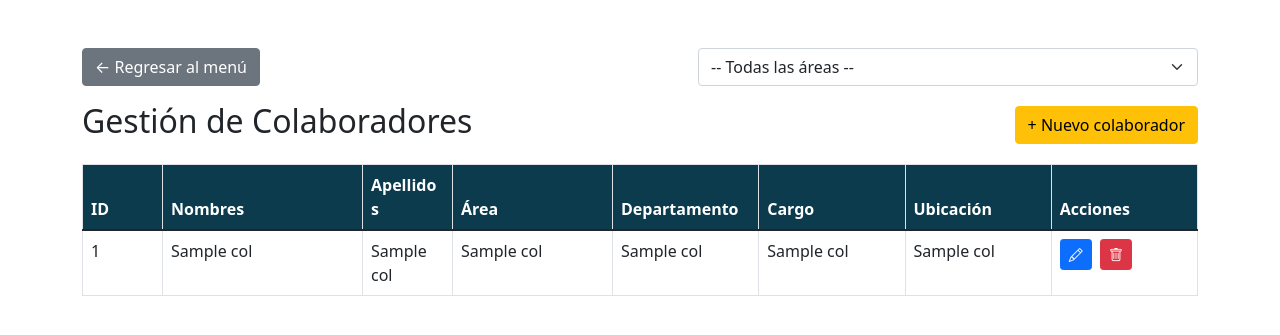
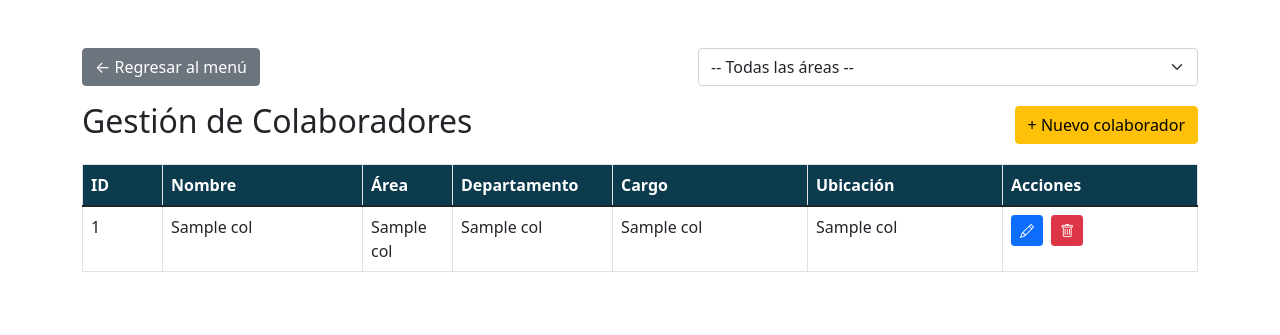
Before and after one commit to ArielCatucuamba/BACK_FRONT_FARBIOPHARMA, a Flask app: template servidor3/templates/Colaboradores/CRUD_Colaboradores.html in a window 1280 px wide. Shown: the part 56-391 px from the top of the page. Run offline with Flask 3, Linux system fonts and the light colour scheme; the visitor is signed in with stand-in values (Sample User, id 1); the template is opened without the code that fills it: most values are stand-ins (such as "Sample title", 1, 10 or a date in 2020); parts of the project's set-up code (start-up, migrations or seed data) failed here and were passed over; some libraries are stand-ins or nearby versions.

Commit message:
Fix: Reparacion de tablas y formuarios

```diff
--- a/servidor3/app.py
+++ b/servidor3/app.py
@@ -12,7 +12,7 @@ app = Flask(__name__)
 
 # Configuración de la aplicación
 app.config['SECRET_KEY'] = os.getenv("SECRET_KEY", "tu_clave_secreta_aqui")
-
+#CONFIRMA ESE CAMBIO PFF PFFF FFFFF
 # Configuración de la base de datos MySQL
 app.config['MYSQL_HOST'] = os.getenv("*********", "**********")
 app.config['MYSQL_USER'] = os.getenv("********", "********")
@@ -105,8 +105,7 @@ def init_db():
         cur.execute("""
             CREATE TABLE IF NOT EXISTS colaboradores (
                 ID_COLABORADORES INT PRIMARY KEY NOT NULL AUTO_INCREMENT,
-                NOMBRES VARCHAR(100) NOT NULL,
-                APELLIDOS VARCHAR(100) NOT NULL,
+                NOMBRE VARCHAR(100) NOT NULL,
                 DEPARTAMENTO INT DEFAULT NULL,
                 AREA INT DEFAULT NULL,
                 CARGO INT DEFAULT NULL,
@@ -122,7 +121,7 @@ def init_db():
             )
         """)
 
-        # Crear tabla de extensiones relacionada con áreas y departamentos
+        # Crear tabla de extensiones relacionada con áreas y departamentos y colaboradores
         cur.execute("""
             CREATE TABLE IF NOT EXISTS extensiones (
                 ID_EXTENSIONES INT PRIMARY KEY NOT NULL AUTO_INCREMENT,
@@ -133,7 +132,8 @@ def init_db():
                 KEY AREA (AREA),
                 KEY DEPARTAMENTO (DEPARTAMENTO),
                 CONSTRAINT extensiones_ibfk_1 FOREIGN KEY (AREA) REFERENCES areas (ID_AREAS),
-                CONSTRAINT extensiones_ibfk_2 FOREIGN KEY (DEPARTAMENTO) REFERENCES departamentos (ID_DEPARTAMENTOS)
+                CONSTRAINT extensiones_ibfk_2 FOREIGN KEY (DEPARTAMENTO) REFERENCES departamentos (ID_DEPARTAMENTOS),
+                CONSTRAINT extensiones_ibfk_3 FOREIGN KEY (NOMBRE) REFERENCES colaboradores (NOMBRE)
             )
         """)
 
@@ -530,7 +530,7 @@ def crud_colaboradores():
             mysql.connection.commit()
     # Leer
     cur.execute("""
-        SELECT col.ID_COLABORADORES, col.NOMBRES, col.APELLIDOS,
+        SELECT col.ID_COLABORADORES, col.NOMBRE,
                d.DEPARTAMENTO, a.AREA, c.DESCRIPCION, u.DESCRIPCION,
                col.DEPARTAMENTO, col.AREA, col.CARGO, col.UBICACION
         FROM colaboradores col
@@ -538,7 +538,7 @@ def crud_colaboradores():
         LEFT JOIN areas a ON col.AREA = a.ID_AREAS
         LEFT JOIN cargos c ON col.CARGO = c.ID_CARGOS
         LEFT JOIN ubicaciones u ON col.UBICACION = u.ID_UBICACIONES
-        ORDER BY col.NOMBRES, col.APELLIDOS
+        ORDER BY col.NOMBRE
     """)
     colaboradores = cur.fetchall()
     cur.close()
@@ -584,6 +584,9 @@ def crud_extensiones():
     areas = cur.fetchall()
     cur.execute("SELECT ID_DEPARTAMENTOS, DEPARTAMENTO FROM departamentos ORDER BY DEPARTAMENTO")
     departamentos = cur.fetchall()
+    # Obtener colaboradores para el autocompletado
+    cur.execute("SELECT NOMBRE FROM colaboradores ORDER BY NOMBRE")
+    colaboradores = [row[0] for row in cur.fetchall()]
     # Crear
     if request.method == 'POST':
         nombre = request.form.get('nombre')
@@ -603,7 +606,7 @@ def crud_extensiones():
     """)
     extensiones = cur.fetchall()
     cur.close()
-    return render_template('Extensiones/CRUD_Extensiones.html', extensiones=extensiones, areas=areas, departamentos=departamentos)
+    return render_template('Extensiones/CRUD_Extensiones.html', extensiones=extensiones, areas=areas, departamentos=departamentos, colaboradores=colaboradores)
 
 # Editar extension
 @app.route('/extensiones/editar/<int:id>', methods=['POST'])
--- a/servidor3/templates/Colaboradores/CRUD_Colaboradores.html
+++ b/servidor3/templates/Colaboradores/CRUD_Colaboradores.html
@@ -98,12 +98,8 @@
 						<div class="modal-body">
 							<input type="hidden" name="id" id="editarId">
 							<div class="mb-3">
-								<label for="editarNombres" class="form-label">Nombres</label>
-								<input type="text" class="form-control" name="nombres" id="editarNombres" required>
-							</div>
-							<div class="mb-3">
-								<label for="editarApellidos" class="form-label">Apellidos</label>
-								<input type="text" class="form-control" name="apellidos" id="editarApellidos" required>
+								<label for="editarNombre" class="form-label">Nombre y Apellido</label>
+								<input type="text" class="form-control" name="nombre" id="editarNombre" required placeholder="Ejemplo: Juan Pérez">
 							</div>
 							<div class="mb-3">
 								<label for="editarArea" class="form-label">Área</label>
@@ -162,12 +158,8 @@
 						</div>
 						<div class="modal-body">
 							<div class="mb-3">
-								<label for="nuevoNombres" class="form-label">Nombres</label>
-								<input type="text" class="form-control" name="nombres" id="nuevoNombres" required>
-							</div>
-							<div class="mb-3">
-								<label for="nuevoApellidos" class="form-label">Apellidos</label>
-								<input type="text" class="form-control" name="apellidos" id="nuevoApellidos" required>
+								<label for="nuevoNombre" class="form-label">Nombre y Apellido</label>
+								<input type="text" class="form-control" name="nombre" id="nuevoNombre" required placeholder="Ejemplo: Juan Pérez">
 							</div>
 							<div class="mb-3">
 								<label for="nuevaArea" class="form-label">Área</label>
@@ -252,8 +244,7 @@
 			<thead>
 				<tr>
 					<th>ID</th>
-					<th>Nombres</th>
-					<th>Apellidos</th>
+					<th>Nombre</th>
 					<th>Área</th>
 					<th>Departamento</th>
 					<th>Cargo</th>
@@ -265,22 +256,20 @@
 				{% for col in colaboradores %}
 				<tr>
 					<td>{{ col[0] }}</td>
-					<td class="col-nombres">{{ col[1] }}</td>
-					<td class="col-apellidos">{{ col[2] }}</td>
-					<td class="col-area" data-area-id="{{ col[8] }}">{{ col[4] }}</td>
-					<td class="col-departamento" data-dep-id="{{ col[7] }}">{{ col[3] }}</td>
-					<td class="col-cargo" data-cargo-id="{{ col[9] }}">{{ col[5] }}</td>
-					<td class="col-ubicacion" data-ubicacion-id="{{ col[10] }}">{{ col[6] }}</td>
+					<td class="col-nombre">{{ col[1] }}</td>
+					<td class="col-area" data-area-id="{{ col[7] }}">{{ col[3] }}</td>
+					<td class="col-departamento" data-dep-id="{{ col[6] }}">{{ col[2] }}</td>
+					<td class="col-cargo" data-cargo-id="{{ col[8] }}">{{ col[4] }}</td>
+					<td class="col-ubicacion" data-ubicacion-id="{{ col[9] }}">{{ col[5] }}</td>
 					<td>
 						<button type="button" class="btn btn-sm btn-primary btn-action" title="Editar"
 							data-bs-toggle="modal" data-bs-target="#modalEditar"
 							data-id="{{ col[0] }}"
-							data-nombres="{{ col[1]|e }}"
-							data-apellidos="{{ col[2]|e }}"
-							data-area-id="{{ col[8] }}"
-							data-dep-id="{{ col[7] }}"
-							data-cargo-id="{{ col[9] }}"
-							data-ubicacion-id="{{ col[10] }}"
+							data-nombre="{{ col[1]|e }}"
+							data-area-id="{{ col[7] }}"
+							data-dep-id="{{ col[6] }}"
+							data-cargo-id="{{ col[8] }}"
+							data-ubicacion-id="{{ col[9] }}"
 							onclick="llenarFormularioEditarDesdeBoton(this)">
 							<i class="bi bi-pencil"></i>
 						</button>
@@ -296,16 +285,14 @@
 	<script>
 		function llenarFormularioEditarDesdeBoton(btn) {
 			var id = btn.getAttribute('data-id');
-			var nombres = btn.getAttribute('data-nombres');
-			var apellidos = btn.getAttribute('data-apellidos');
+			var nombre = btn.getAttribute('data-nombre');
 			var areaId = btn.getAttribute('data-area-id');
 			var depId = btn.getAttribute('data-dep-id');
 			var cargoId = btn.getAttribute('data-cargo-id');
 			var ubicacionId = btn.getAttribute('data-ubicacion-id');
 			document.getElementById('formEditar').action = '/crud_colaboradores/editar/' + id;
 			document.getElementById('editarId').value = id;
-			document.getElementById('editarNombres').value = nombres;
-			document.getElementById('editarApellidos').value = apellidos;
+			document.getElementById('editarNombre').value = nombre;
 			document.getElementById('editarArea').value = areaId;
 			document.getElementById('editarDepartamento').value = depId;
 			document.getElementById('editarCargo').value = cargoId;
```
Also changed, not shown: servidor3/templates/Extensiones/CRUD_Extensiones.html (+12 -2 lines).
